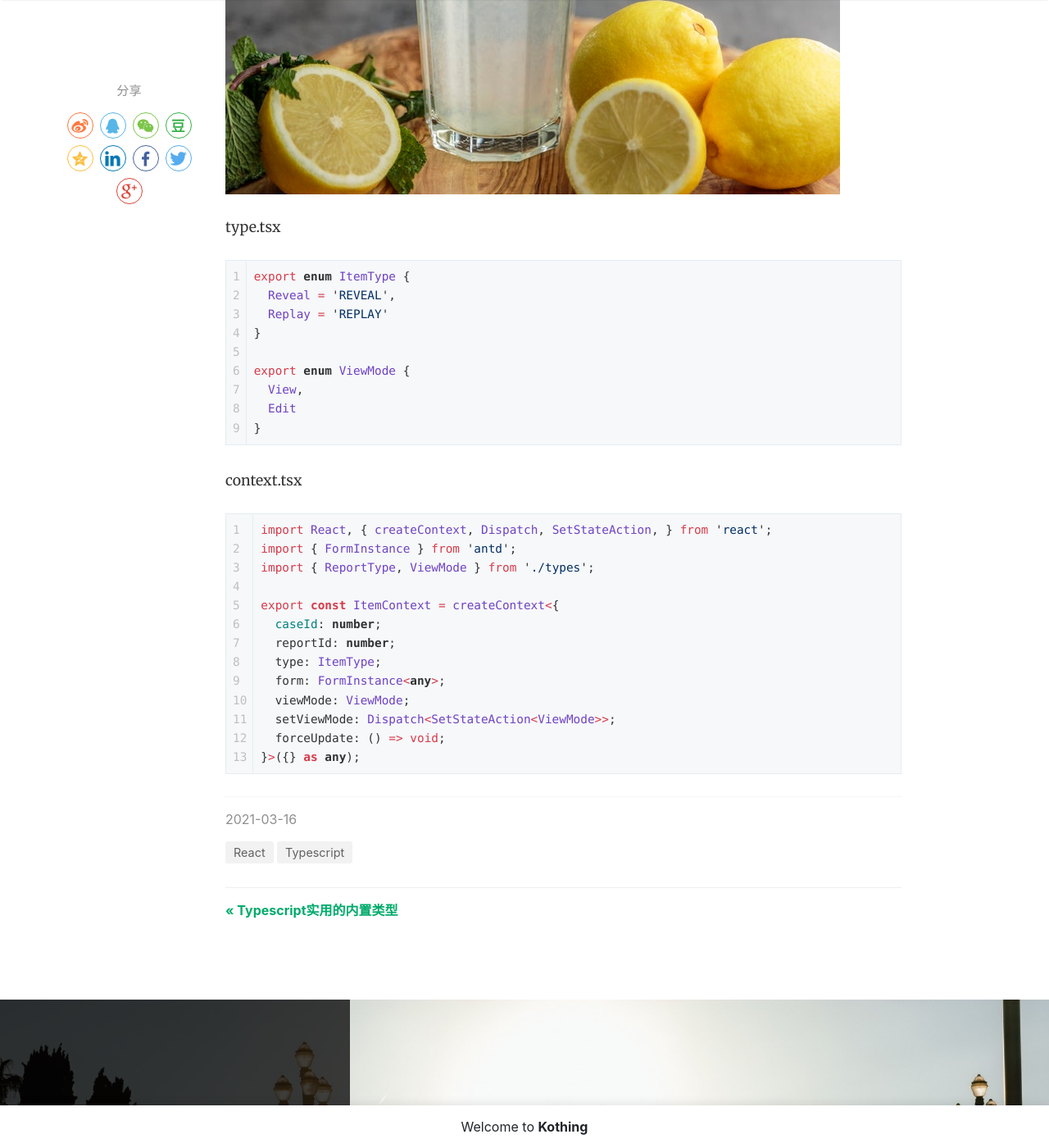
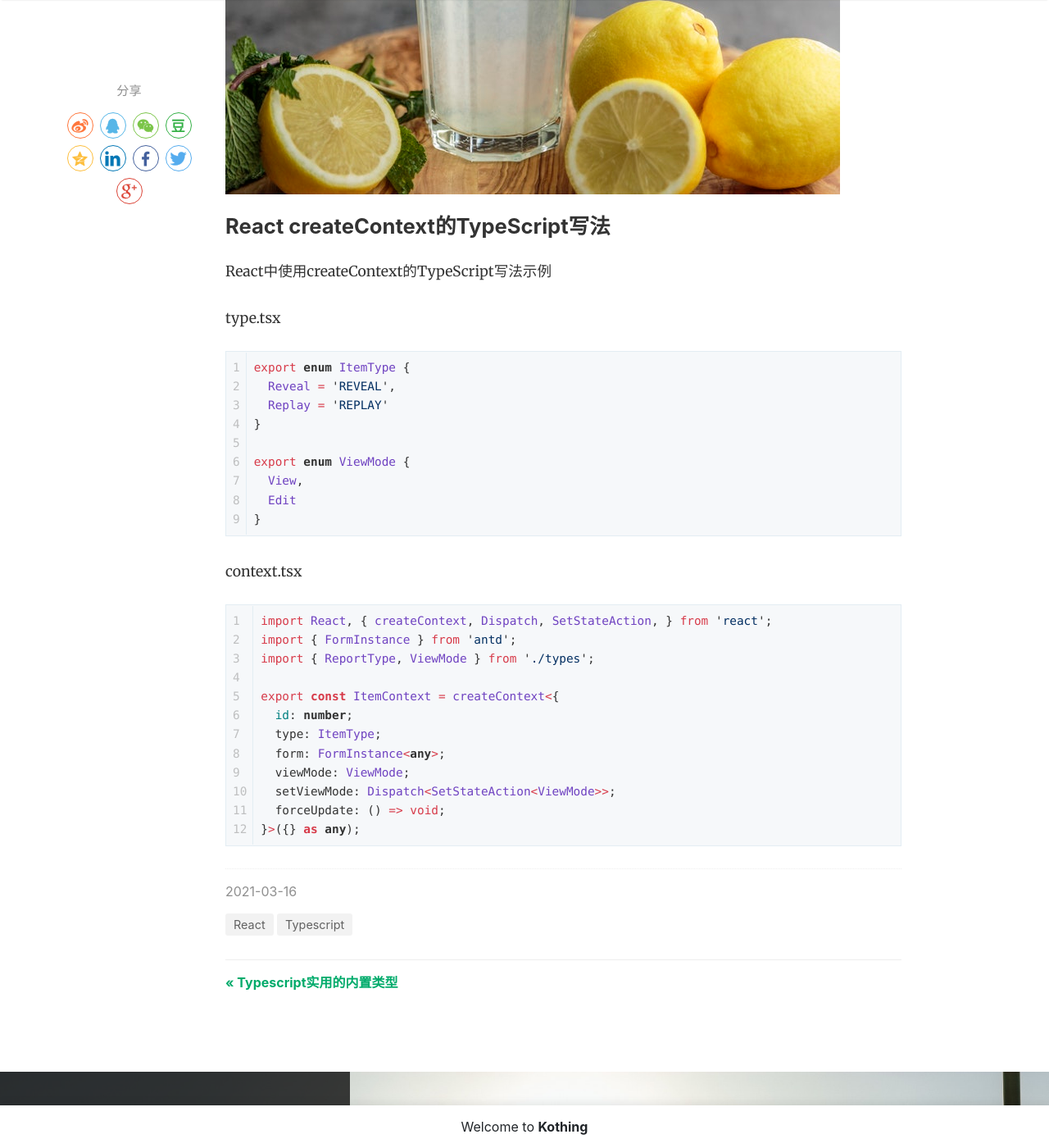
Before and after one commit to kothing/kothing.github.io, a Jekyll site: the page built from _posts/2021-03-16-react-createContext-typescript.md, in a window 1280 px wide and 1400 px high, scrolled down 613 px. Shown: the whole window at 82% size. Built offline with Jekyll 4.4.1, drawn with Linux system fonts in a browser that asks for light colours; nearby versions of some CDN libraries; comment, search, counter and statistics services are not loaded.

Commit message:
Update 2021-03-16-react-createContext-typescript.md

````diff
--- a/_posts/2021-03-16-react-createContext-typescript.md
+++ b/_posts/2021-03-16-react-createContext-typescript.md
@@ -6,6 +6,10 @@ categories: [ Typescript, React ]
 image: assets/images/14.jpg
 rating: 4.5
 ---
+
+## React createContext的TypeScript写法
+
+React中使用createContext的TypeScript写法示例
 
 type.tsx
 ```typescript
@@ -27,8 +31,7 @@ import { FormInstance } from 'antd';
 import { ReportType, ViewMode } from './types';
 
 export const ItemContext = createContext<{
-  caseId: number;
-  reportId: number;
+  id: number;
   type: ItemType;
   form: FormInstance<any>;
   viewMode: ViewMode;
````
